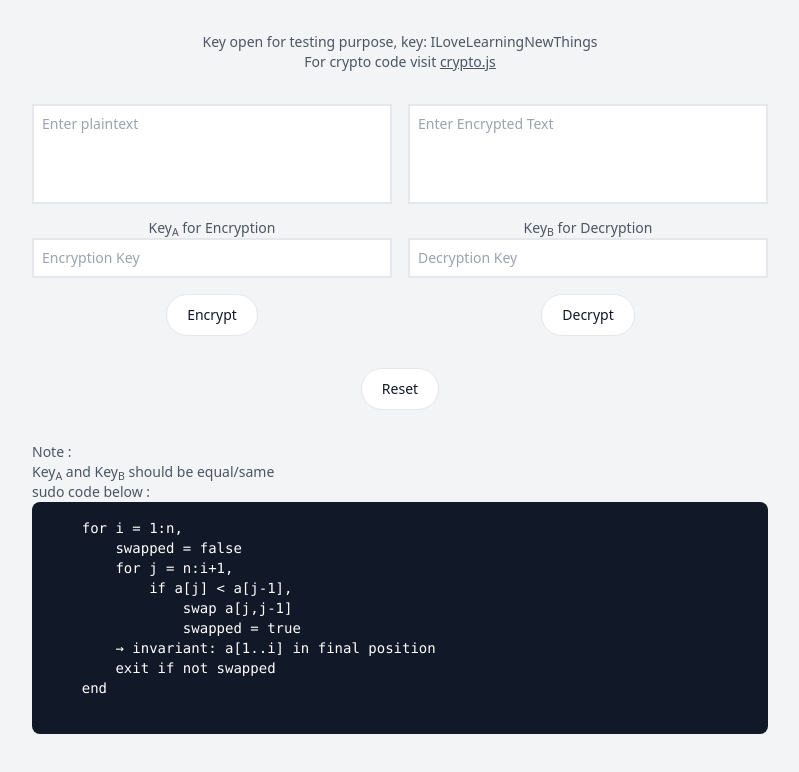
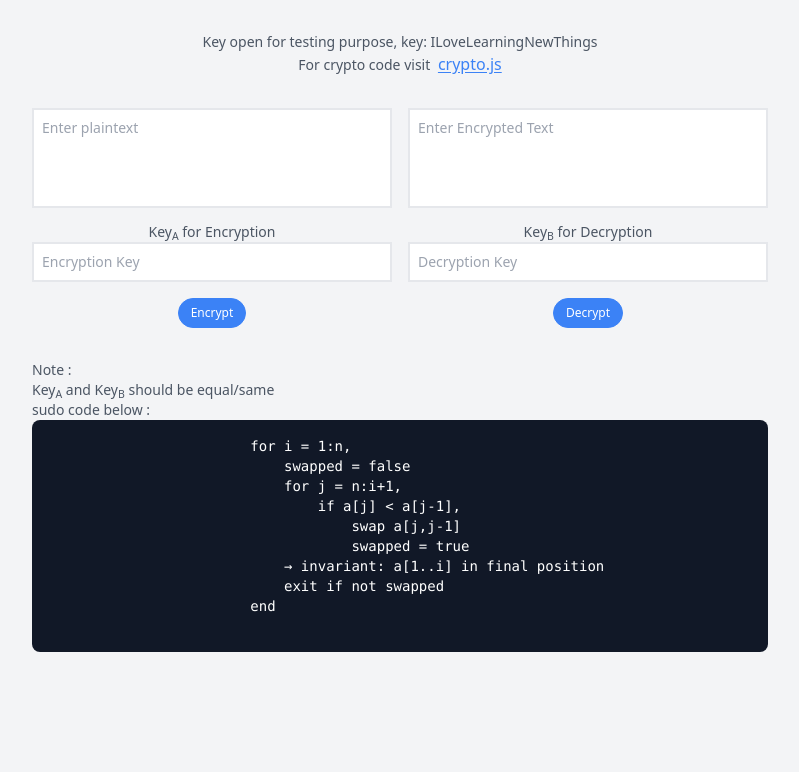
Before and after one commit to Imran-2022/texT, a plain HTML site: page output.html in a window 1280 px wide. Shown: the whole page, without its empty margins (240-1039 px from the left). Drawn offline with nearby package versions, Linux system fonts and the light colour scheme.

Commit message:
complete ui

```diff
--- a/output.html
+++ b/output.html
@@ -4,51 +4,69 @@
 <head>
     <meta charset="UTF-8">
     <meta name="viewport" content="width=device-width, initial-scale=1.0">
+
+    <!-- title -->
+
     <title>encryPdecry</title>
+
+    <!-- include tailwind css for better ui -->
+
     <script src="https://cdn.tailwindcss.com"></script>
 </head>
 
 <body class="bg-gray-100">
 
     <div class="container mx-auto px-4 py-8 max-w-3xl">
+
         <!-- intro -->
+
         <div class="text-center mb-8">
             <p class="text-sm text-gray-600">Key open for testing purpose, key: ILoveLearningNewThings</p>
-            <p class="text-sm text-gray-600">For crypto code visit <a href="https://github.com/Imran-2022/texT"
-                    target="_blank" class="underline">crypto.js</a></p>
+            <p class="text-sm text-gray-600">
+                For crypto code visit
+                <a href="https://github.com/Imran-2022/texT" target="_blank"
+                    class="underline hover:no-underline hover:underline text-blue-500 ml-1 text-base underline-offset-2">crypto.js</a>
+            </p>
         </div>
 
         <!-- text box -->
+
         <div class="grid grid-cols-1 md:grid-cols-2 gap-4">
+
+            <!-- left box -->
+
             <div class="text-center">
                 <textarea class="border-2 p-2 text-sm text-gray-700 focus:outline-none resize-none w-full" id="message1"
                     name="message1" rows="4" placeholder="Enter plaintext"></textarea>
                 <p class="mt-2 text-sm text-gray-600">Key<sub>A</sub> for Encryption</p>
                 <input type="text" class="border-2 p-2 text-sm text-gray-700 focus:outline-none w-full" id="key1"
                     name="key1" placeholder="Encryption Key">
+
                 <button type="button"
-                    class="py-2.5 px-5 mt-4 text-sm font-medium text-gray-900 focus:outline-none bg-white rounded-full border border-gray-200 hover:bg-gray-100 hover:text-blue-700">Encrypt</button>
+                    class="py-1.5 px-3 mt-4 text-xs font-medium text-white bg-blue-500 rounded-full border border-blue-500 hover:bg-blue-600 focus:outline-none focus:ring-2 focus:ring-blue-500 focus:ring-opacity-50">
+                    Encrypt
+                </button>
             </div>
+
+            <!-- right box -->
+
             <div class="text-center">
                 <textarea class="border-2 p-2 text-sm text-gray-700 focus:outline-none resize-none w-full" id="message2"
                     name="message2" rows="4" placeholder="Enter Encrypted Text"></textarea>
                 <p class="mt-2 text-sm text-gray-600">Key<sub>B</sub> for Decryption</p>
                 <input type="text" class="border-2 p-2 text-sm text-gray-700 focus:outline-none w-full" id="key2"
                     name="key2" placeholder="Decryption Key">
+
                 <button type="button"
-                    class="py-2.5 px-5 mt-4 text-sm font-medium text-gray-900 focus:outline-none bg-white rounded-full border border-gray-200 hover:bg-gray-100 hover:text-blue-700">Decrypt</button>
+                    class="py-1.5 px-3 mt-4 text-xs font-medium text-white bg-blue-500 rounded-full border border-blue-500 hover:bg-blue-600 focus:outline-none focus:ring-2 focus:ring-blue-500 focus:ring-opacity-50">
+                    Decrypt
+                </button>
             </div>
         </div>
 
-        <!-- reset -->
-        <div class="text-center mt-8">
-            <button type="button"
-                class="py-2.5 px-5 text-sm font-medium text-gray-900 focus:outline-none bg-white rounded-full border border-gray-200 hover:bg-gray-100 hover:text-blue-700">Reset</button>
-        </div>
+        <!-- sudo code of crypto-code -->
 
-        <!-- sudo code & process image -->
         <div class="flex flex-col md:flex-row gap-4 justify-center mt-8">
-
             <div class="flex-1 bg-gray-100 rounded-lg">
                 <p class="text-sm text-gray-600">Note :</p>
                 <p class="text-sm text-gray-600">Key<sub>A</sub> and Key<sub>B</sub> should be equal/same</p>
@@ -68,6 +86,14 @@
         </div>
     </div>
 
+    <!-- link to extra.js  -->
+
+    <script src="./extra.js"></script>
+
+    <!-- link to crypto.js -->
+
+    <script src="./crypto.js"></script>
+
 </body>
 
 </html>
```
Lines whose indentation alone changed are shown as unchanged.
